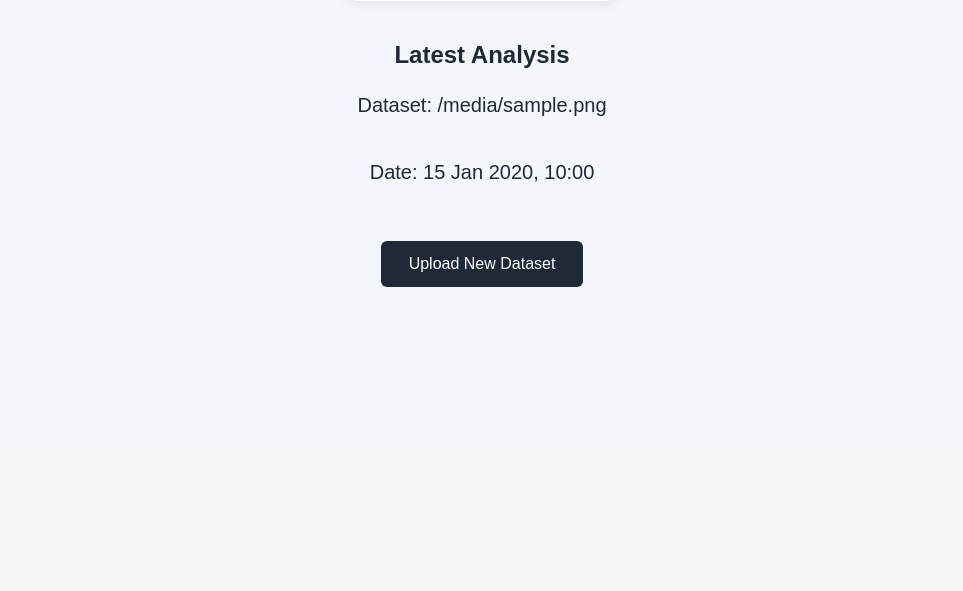
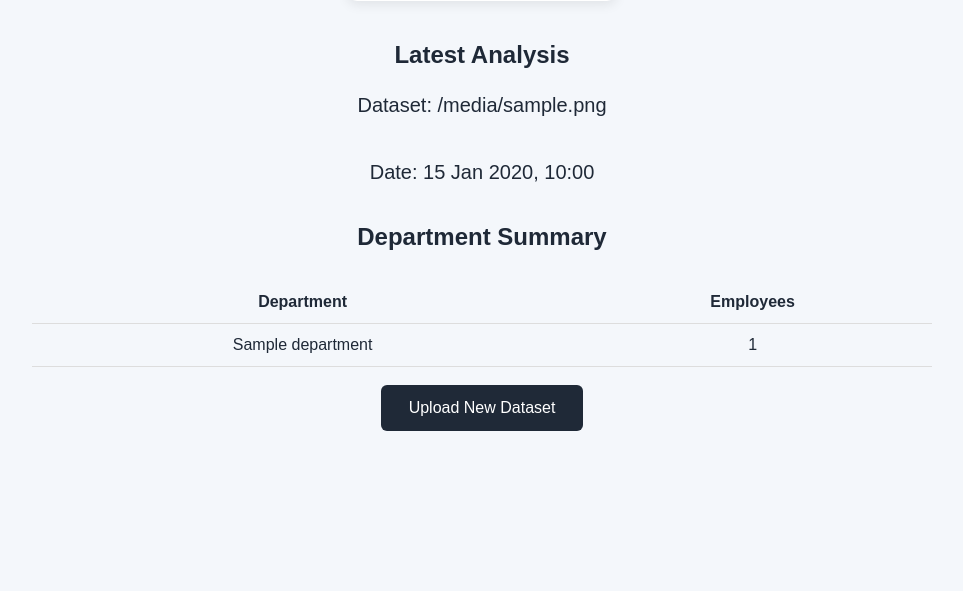
Before and after one commit to shridhartapakire/employee-turnover-prediction, a Django app: template templates/dashboard.html in a window 1280 px wide. Shown: the part 687-1278 px from the top of the page, without its empty margins (158-1121 px from the left). Before the commit the page ends 974 px from the top, so only its background shows below. Run offline with Django 5.2, Linux system fonts and the light colour scheme; the template is opened without the code that fills it: most values are stand-ins (such as "Sample title", 1, 10 or a date in 2020).

Commit message:
Add department summary to dashboard

```diff
--- a/templates/dashboard.html
+++ b/templates/dashboard.html
@@ -65,6 +65,26 @@
             {{ latest_analysis.analysis_date|date:"d M Y, H:i" }}
         </p>
 
+        <h2>Department Summary</h2>
+
+        <table>
+            <thead>
+                <tr>
+                    <th>Department</th>
+                    <th>Employees</th>
+                </tr>
+            </thead>
+
+            <tbody>
+                {% for department in department_summary %}
+                <tr>
+                    <td>{{ department.Department }}</td>
+                    <td>{{ department.count }}</td>
+                </tr>
+                {% endfor %}
+            </tbody>
+        </table>
+
     {% else %}
 
         <p>No analysis has been performed yet.</p>
```
Also changed, not shown: core/views.py (+20 -0 lines).
